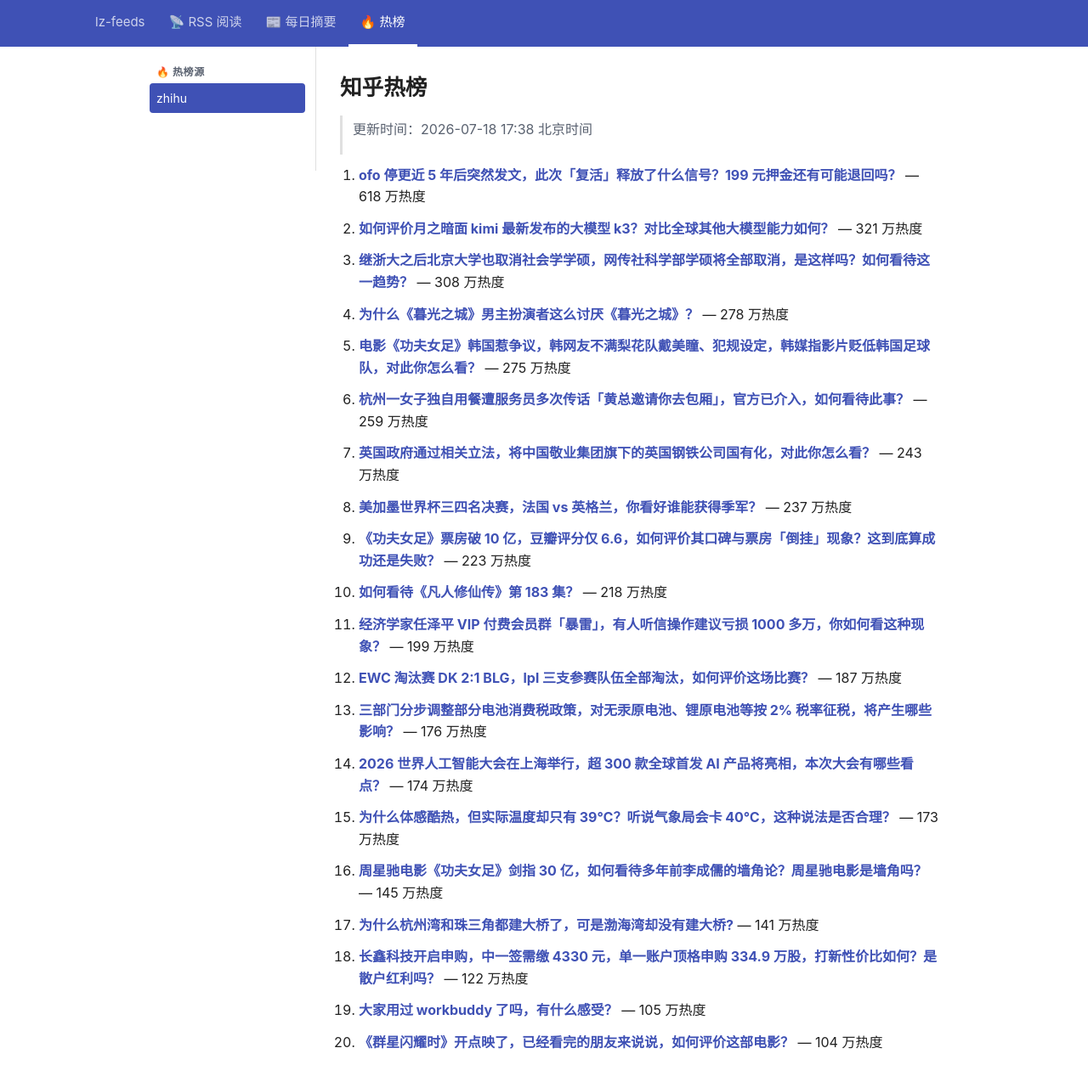
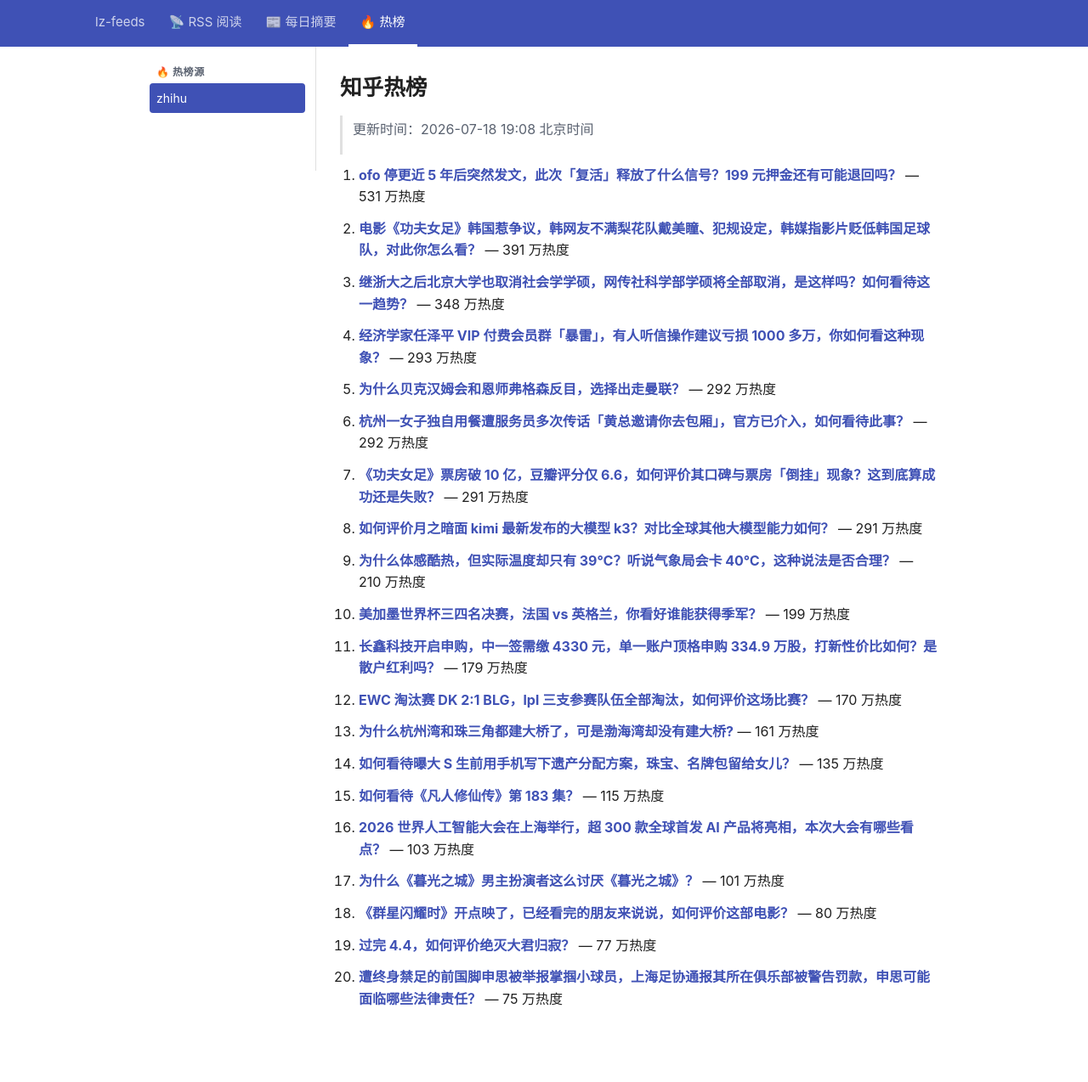
Before and after one commit to lizhang0101/lz-feeds, a Jekyll site: the page built from _hotlist/zhihu.md, in a window 1280 px wide and 1305 px high. Shown: the top 1274 px of the window at 85% size. Built offline with Jekyll 4.4.1, drawn with Linux system fonts in a browser that asks for light colours.

Commit message:
hotlist: 2026-07-18T11:08Z

```diff
--- a/_hotlist/zhihu.md
+++ b/_hotlist/zhihu.md
@@ -1,48 +1,48 @@
 ---
-updated: 2026-07-18 17:38 北京时间
+updated: 2026-07-18 19:08 北京时间
 count: 20
 ---
 
 # 知乎热榜
 
-> 更新时间：2026-07-18 17:38 北京时间
+> 更新时间：2026-07-18 19:08 北京时间
 
-1. **[ofo 停更近 5 年后突然发文，此次「复活」释放了什么信号？199 元押金还有可能退回吗？](https://www.zhihu.com/question/2061443447983007294)** — 618 万热度
+1. **[ofo 停更近 5 年后突然发文，此次「复活」释放了什么信号？199 元押金还有可能退回吗？](https://www.zhihu.com/question/2061443447983007294)** — 531 万热度
 
-2. **[如何评价月之暗面 kimi 最新发布的大模型 k3？对比全球其他大模型能力如何？](https://www.zhihu.com/question/2061412232924337204)** — 321 万热度
+2. **[电影《功夫女足》韩国惹争议，韩网友不满梨花队戴美瞳、犯规设定，韩媒指影片贬低韩国足球队，对此你怎么看？](https://www.zhihu.com/question/2061426581864714302)** — 391 万热度
 
-3. **[继浙大之后北京大学也取消社会学学硕，网传社科学部学硕将全部取消，是这样吗？如何看待这一趋势？](https://www.zhihu.com/question/2061043024537150852)** — 308 万热度
+3. **[继浙大之后北京大学也取消社会学学硕，网传社科学部学硕将全部取消，是这样吗？如何看待这一趋势？](https://www.zhihu.com/question/2061043024537150852)** — 348 万热度
 
-4. **[为什么《暮光之城》男主扮演者这么讨厌《暮光之城》？](https://www.zhihu.com/question/62842616)** — 278 万热度
+4. **[经济学家任泽平 VIP 付费会员群「暴雷」，有人听信操作建议亏损 1000 多万，你如何看这种现象？](https://www.zhihu.com/question/2061371759589323819)** — 293 万热度
 
-5. **[电影《功夫女足》韩国惹争议，韩网友不满梨花队戴美瞳、犯规设定，韩媒指影片贬低韩国足球队，对此你怎么看？](https://www.zhihu.com/question/2061426581864714302)** — 275 万热度
+5. **[为什么贝克汉姆会和恩师弗格森反目，选择出走曼联？](https://www.zhihu.com/question/503931227)** — 292 万热度
 
-6. **[杭州一女子独自用餐遭服务员多次传话「黄总邀请你去包厢」，官方已介入，如何看待此事？](https://www.zhihu.com/question/2061337736611734900)** — 259 万热度
+6. **[杭州一女子独自用餐遭服务员多次传话「黄总邀请你去包厢」，官方已介入，如何看待此事？](https://www.zhihu.com/question/2061337736611734900)** — 292 万热度
 
-7. **[英国政府通过相关立法，将中国敬业集团旗下的英国钢铁公司国有化，对此你怎么看？](https://www.zhihu.com/question/2038539763599266938)** — 243 万热度
+7. **[《功夫女足》票房破 10 亿，豆瓣评分仅 6.6，如何评价其口碑与票房「倒挂」现象？这到底算成功还是失败？](https://www.zhihu.com/question/2060529589093511823)** — 291 万热度
 
-8. **[美加墨世界杯三四名决赛，法国 vs 英格兰，你看好谁能获得季军？](https://www.zhihu.com/question/2061357730921820468)** — 237 万热度
+8. **[如何评价月之暗面 kimi 最新发布的大模型 k3？对比全球其他大模型能力如何？](https://www.zhihu.com/question/2061412232924337204)** — 291 万热度
 
-9. **[《功夫女足》票房破 10 亿，豆瓣评分仅 6.6，如何评价其口碑与票房「倒挂」现象？这到底算成功还是失败？](https://www.zhihu.com/question/2060529589093511823)** — 223 万热度
+9. **[为什么体感酷热，但实际温度却只有 39℃？听说气象局会卡 40℃，这种说法是否合理？](https://www.zhihu.com/question/2061366752232190902)** — 210 万热度
 
-10. **[如何看待《凡人修仙传》第 183 集？](https://www.zhihu.com/question/2061776695682676563)** — 218 万热度
+10. **[美加墨世界杯三四名决赛，法国 vs 英格兰，你看好谁能获得季军？](https://www.zhihu.com/question/2061357730921820468)** — 199 万热度
 
-11. **[经济学家任泽平 VIP 付费会员群「暴雷」，有人听信操作建议亏损 1000 多万，你如何看这种现象？](https://www.zhihu.com/question/2061371759589323819)** — 199 万热度
+11. **[长鑫科技开启申购，中一签需缴 4330 元，单一账户顶格申购 334.9 万股，打新性价比如何？是散户红利吗？](https://www.zhihu.com/question/2061067983900906626)** — 179 万热度
 
-12. **[EWC 淘汰赛 DK 2:1 BLG，lpl 三支参赛队伍全部淘汰，如何评价这场比赛？](https://www.zhihu.com/question/2061601737702740964)** — 187 万热度
+12. **[EWC 淘汰赛 DK 2:1 BLG，lpl 三支参赛队伍全部淘汰，如何评价这场比赛？](https://www.zhihu.com/question/2061601737702740964)** — 170 万热度
 
-13. **[三部门分步调整部分电池消费税政策，对无汞原电池、锂原电池等按 2% 税率征税，将产生哪些影响？](https://www.zhihu.com/question/2061492056724174422)** — 176 万热度
+13. **[为什么杭州湾和珠三角都建大桥了，可是渤海湾却没有建大桥?](https://www.zhihu.com/question/660373683)** — 161 万热度
 
-14. **[2026 世界人工智能大会在上海举行，超 300 款全球首发 AI 产品将亮相，本次大会有哪些看点？](https://www.zhihu.com/question/2061186638059758273)** — 174 万热度
+14. **[如何看待曝大 S 生前用手机写下遗产分配方案，珠宝、名牌包留给女儿？](https://www.zhihu.com/question/2060765589857990533)** — 135 万热度
 
-15. **[为什么体感酷热，但实际温度却只有 39℃？听说气象局会卡 40℃，这种说法是否合理？](https://www.zhihu.com/question/2061366752232190902)** — 173 万热度
+15. **[如何看待《凡人修仙传》第 183 集？](https://www.zhihu.com/question/2061776695682676563)** — 115 万热度
 
-16. **[周星驰电影《功夫女足》剑指 30 亿，如何看待多年前李成儒的墙角论？周星驰电影是墙角吗？](https://www.zhihu.com/question/2060645191220990307)** — 145 万热度
+16. **[2026 世界人工智能大会在上海举行，超 300 款全球首发 AI 产品将亮相，本次大会有哪些看点？](https://www.zhihu.com/question/2061186638059758273)** — 103 万热度
 
-17. **[为什么杭州湾和珠三角都建大桥了，可是渤海湾却没有建大桥?](https://www.zhihu.com/question/660373683)** — 141 万热度
+17. **[为什么《暮光之城》男主扮演者这么讨厌《暮光之城》？](https://www.zhihu.com/question/62842616)** — 101 万热度
 
-18. **[长鑫科技开启申购，中一签需缴 4330 元，单一账户顶格申购 334.9 万股，打新性价比如何？是散户红利吗？](https://www.zhihu.com/question/2061067983900906626)** — 122 万热度
+18. **[《群星闪耀时》开点映了，已经看完的朋友来说说，如何评价这部电影？](https://www.zhihu.com/question/2058505695797031998)** — 80 万热度
 
-19. **[大家用过 workbuddy 了吗，有什么感受？](https://www.zhihu.com/question/2031424971629651052)** — 105 万热度
+19. **[过完 4.4，如何评价绝灭大君归寂？](https://www.zhihu.com/question/2061128752109711966)** — 77 万热度
 
-20. **[《群星闪耀时》开点映了，已经看完的朋友来说说，如何评价这部电影？](https://www.zhihu.com/question/2058505695797031998)** — 104 万热度
+20. **[遭终身禁足的前国脚申思被举报掌掴小球员，上海足协通报其所在俱乐部被警告罚款，申思可能面临哪些法律责任？](https://www.zhihu.com/question/2061692639876059528)** — 75 万热度
```
